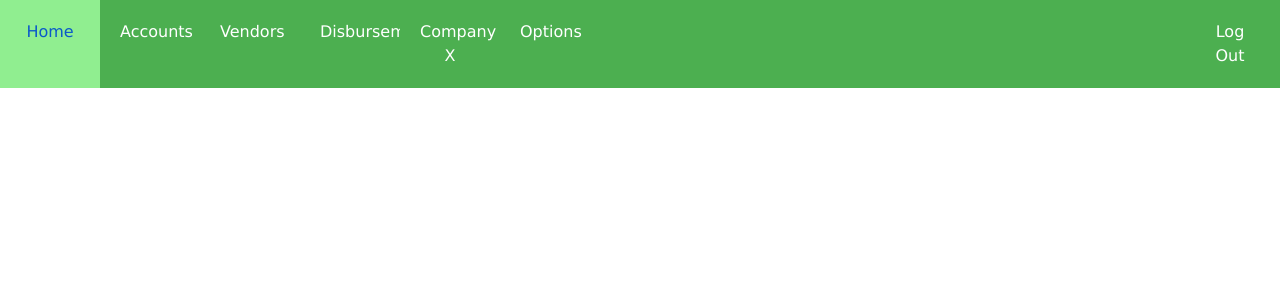
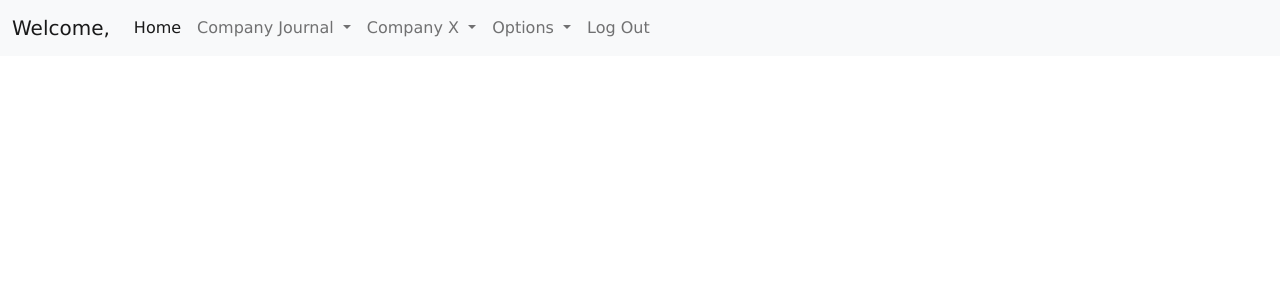
Before and after one commit to alvin-c-cruz/server, a Python web app: template templates/base.html in a window 1280 px wide. Shown: the top 300 px of the page. Run offline with Jinja, Linux system fonts and the light colour scheme; the template is opened without the code that fills it, so the values that code supplies are empty.

Commit message:
Adopted bootstrap 5 navbar.

```diff
--- a/templates/navbar.html
+++ b/templates/navbar.html
@@ -1,9 +1,44 @@
-<nav class="nav-bar flex justify-left">
-	<a href="{{url_for('home_page.Home')}}" class="nav-button">Home</a>
-	<a href="{{url_for('account.Home')}}" class="nav-button">Accounts</a>
-	<a href="{{url_for('vendor.Home')}}" class="nav-button">Vendors</a>
-	<a href="{{url_for('cd.Home')}}" class="nav-button">Disbursements</a>
-	<a href="{{url_for('x_cd.Home')}}" class="nav-button">Company X</a>
-	<a href="{{url_for('options.Home')}}" class="nav-button">Options</a>
-	<a href="{{url_for('auth.Logout')}}" class="nav-button align-right">Log Out</a>
-</nav>
+<nav class="navbar navbar-expand-lg navbar-light bg-light">
+	<div class="container-fluid">
+	  <a class="navbar-brand" href="#">Welcome, {{g.user.username}}</a>
+	  <button class="navbar-toggler" type="button" data-bs-toggle="collapse" data-bs-target="#navbarNavDropdown" aria-controls="navbarNavDropdown" aria-expanded="false" aria-label="Toggle navigation">
+		<span class="navbar-toggler-icon"></span>
+	  </button>
+	  <div class="collapse navbar-collapse" id="navbarNavDropdown">
+		<ul class="navbar-nav">
+		  <li class="nav-item">
+			<a class="nav-link active" aria-current="page" href="{{url_for('home_page.Home')}}">Home</a>
+		  </li>
+		  <li class="nav-item dropdown">
+			<a class="nav-link dropdown-toggle" href="#" id="navbarDropdownMenuLink" role="button" data-bs-toggle="dropdown" aria-expanded="false">
+			  Company Journal
+			</a>
+			<ul class="dropdown-menu" aria-labelledby="navbarDropdownMenuLink">
+			  <li><a class="dropdown-item" href="{{url_for('cd.Home')}}">Cash Disbursements</a></li>
+			</ul>
+		  </li>
+		  <li class="nav-item dropdown">
+			<a class="nav-link dropdown-toggle" href="#" id="navbarDropdownMenuLink" role="button" data-bs-toggle="dropdown" aria-expanded="false">
+			  Company X
+			</a>
+			<ul class="dropdown-menu" aria-labelledby="navbarDropdownMenuLink">
+			  <li><a class="dropdown-item" href="{{url_for('x_cd.Home')}}">Cash Disbursements</a></li>
+			</ul>
+		  </li>
+		  <li class="nav-item dropdown">
+			<a class="nav-link dropdown-toggle" href="#" id="navbarDropdownMenuLink" role="button" data-bs-toggle="dropdown" aria-expanded="false">
+			  Options
+			</a>
+			<ul class="dropdown-menu" aria-labelledby="navbarDropdownMenuLink">
+				<li><a class="dropdown-item" href="{{url_for('account.Home')}}">Chart of Accounts</a></li>
+				<li><a class="dropdown-item" href="{{url_for('vendor.Home')}}">Vendors</a></li>
+				<li><a class="dropdown-item" href="{{url_for('options.Home')}}">Options</a></li>
+			</ul>
+		  </li>
+		  <li class="nav-item">
+			<a class="nav-link" aria-current="page" href="{{url_for('auth.Logout')}}">Log Out</a>
+		  </li>
+		</ul>
+	  </div>
+	</div>
+  </nav>
```
